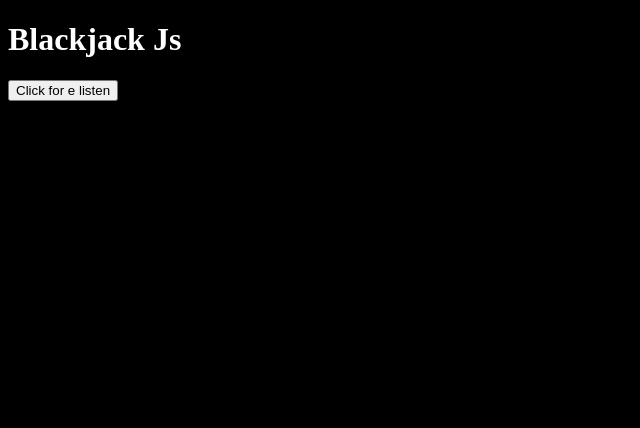
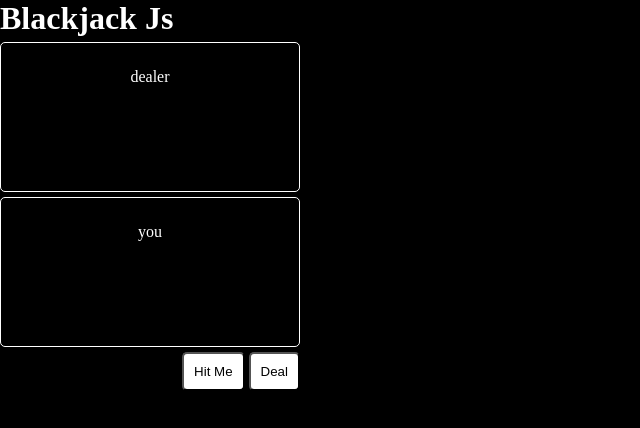
Before and after one commit to 4nth0ny1/blackjackjs, a plain HTML site: page index.html in a window 1280 px wide. Shown: the whole page, without its empty margins (0-640 px from the left). Drawn offline with Linux system fonts and the light colour scheme.

Commit message:
adding styles

```diff
--- a/index.html
+++ b/index.html
@@ -11,10 +11,20 @@
 <body>
     <h1>Blackjack Js</h1>
 
+    <div class="dealer-container">
+        <p>dealer</p>
+        <p id="dealer-cards"></p>
+    </div>
 
     <div class="my-container">
+        <p>you</p>
         <p id="my-cards"></p>
     </div>
-    <button id="hit-button">Click for e listen</button>
+
+    <div class="button-container">
+        <button class='button' id="hit-button">Hit Me</button>
+        <button class='button' id="deal-button">Deal</button>
+    </div>
+
 </body>
 </html>
--- a/script.js
+++ b/script.js
@@ -1,7 +1,11 @@
 
 const cardArray = [1,2,3,4,5,6,7,8,9,10,11]
 const hitButton = document.querySelector('#hit-button')
+const dealButton = document.querySelector('#deal-button')
 const myCards = document.querySelector('#my-cards')
+const dealerCards = document.querySelector('#dealer-cards')
+
+const dealerCardArray = []
 const myCardArray = []
 
 function hitMe() {
@@ -9,4 +13,16 @@ function hitMe() {
     myCards.innerHTML = myCardArray
 }
 
-hitButton.addEventListener('click', hitMe)
+function deal(){
+    myCardArray.push(cardArray[Math.floor(Math.random() * cardArray.length)])
+    myCardArray.push(cardArray[Math.floor(Math.random() * cardArray.length)])
+    myCards.innerHTML = myCardArray
+
+    dealerCardArray.push(cardArray[Math.floor(Math.random() * cardArray.length)])
+    dealerCards.innerHTML = dealerCardArray
+
+    dealButton.removeEventListener('click', deal)
+    hitButton.addEventListener('click', hitMe)
+}
+
+dealButton.addEventListener('click', deal)
--- a/style.css
+++ b/style.css
@@ -1,4 +1,33 @@
+* {
+    margin: 0;
+    padding: 0;
+    box-sizing: border-box;
+}
+
 body {
     background: black;
     color: white;
 }
+
+.dealer-container, .my-container {
+    border: 1px solid white;
+    border-radius: 5px;
+    padding: 25px;
+    height: 150px;
+    width: 300px;
+    text-align: center;
+    margin-top: 5px;
+}
+
+.button-container {
+    width: 300px;
+    text-align: right;
+}
+
+.button {
+    padding: 10px;
+    background: white;
+    color: black;
+    margin-top: 5px;
+    border-radius: 5px;
+}
```
